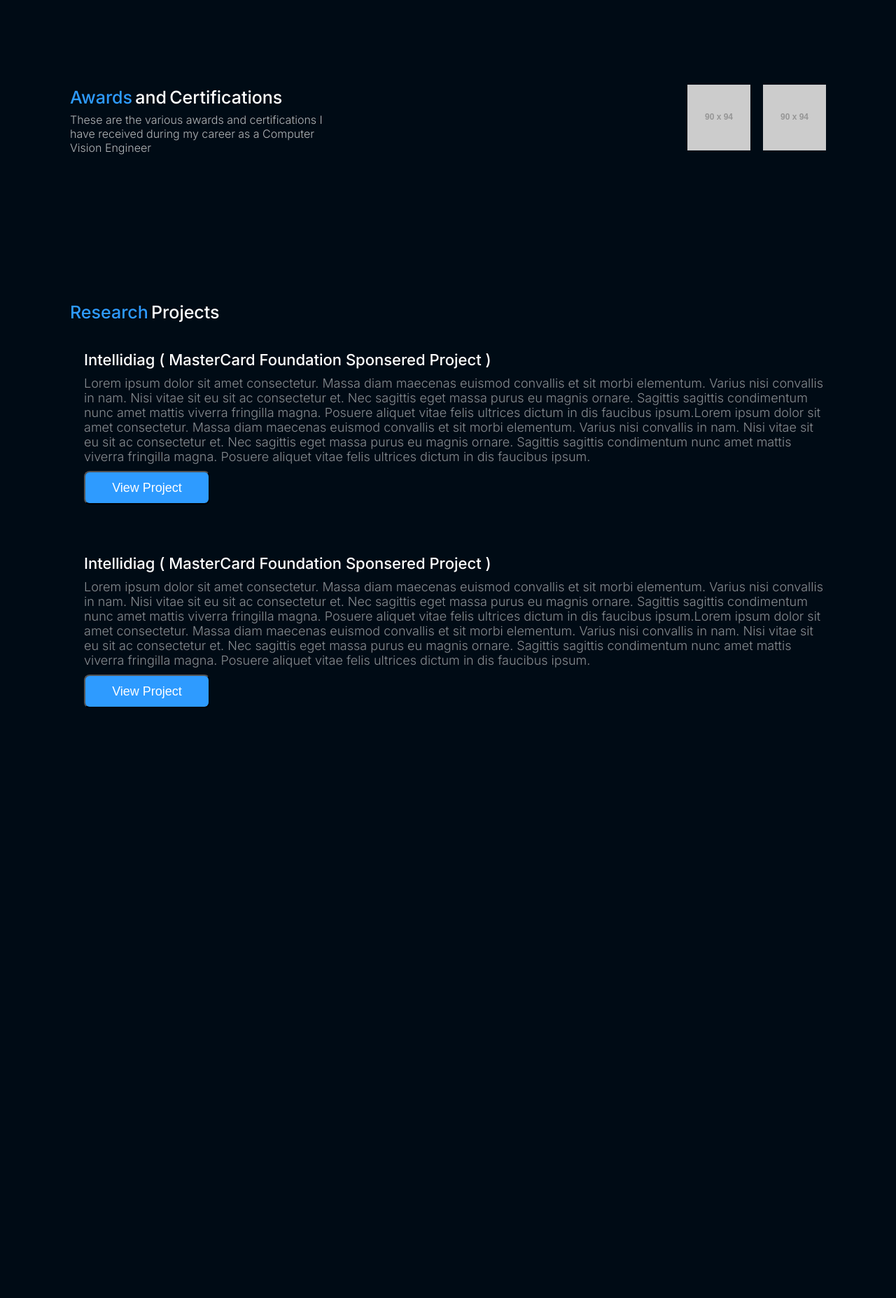
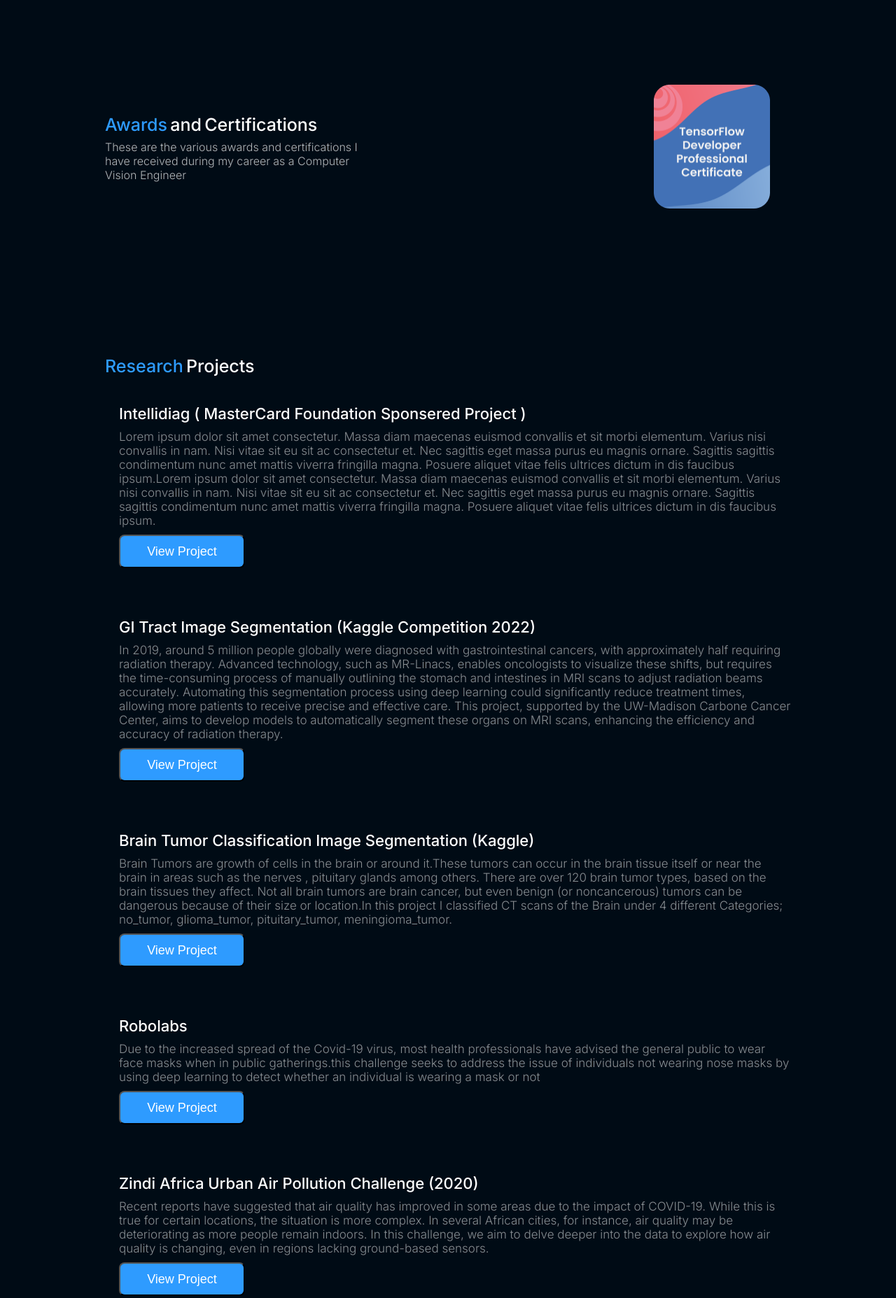
Before and after one commit to KojoAning/portfolio, a plain HTML site: page index.html in a window 1280 px wide. Shown: the part 880-2735 px from the top of the page at 70% size. Before the commit the page ends 2250 px from the top, so only its background shows below. Drawn offline with Linux system fonts and the light colour scheme; placeholder pictures from the web are drawn by us.

Commit message:
updated Content

```diff
--- a/index.html
+++ b/index.html
@@ -95,8 +95,8 @@
           </div>
         </div>
         <div class="awards-images">
-          <img src="https://via.placeholder.com/90x94" class="award-image" />
-          <img src="https://via.placeholder.com/90x94" class="award-image" />
+          <img src="images\Rectangle 42.png" class="award-image" />
+          <!-- <img src="https://via.placeholder.com/90x94" class="award-image" /> -->
         </div>
       </div>
       <div class="project-section">
@@ -129,21 +129,79 @@
           </div>
           <div class="project">
             <div class="project-name">
-              <h5>Intellidiag ( MasterCard Foundation Sponsered Project )</h5>
+              <h5>GI Tract Image Segmentation (Kaggle Competition 2022)</h5>
             </div>
             <p>
-              Lorem ipsum dolor sit amet consectetur. Massa diam maecenas
-              euismod convallis et sit morbi elementum. Varius nisi convallis in
-              nam. Nisi vitae sit eu sit ac consectetur et. Nec sagittis eget
-              massa purus eu magnis ornare. Sagittis sagittis condimentum nunc
-              amet mattis viverra fringilla magna. Posuere aliquet vitae felis
-              ultrices dictum in dis faucibus ipsum.Lorem ipsum dolor sit amet
-              consectetur. Massa diam maecenas euismod convallis et sit morbi
-              elementum. Varius nisi convallis in nam. Nisi vitae sit eu sit ac
-              consectetur et. Nec sagittis eget massa purus eu magnis ornare.
-              Sagittis sagittis condimentum nunc amet mattis viverra fringilla
-              magna. Posuere aliquet vitae felis ultrices dictum in dis faucibus
-              ipsum.
+              In 2019, around 5 million people globally were diagnosed with
+              gastrointestinal cancers, with approximately half requiring
+              radiation therapy. Advanced technology, such as MR-Linacs, enables
+              oncologists to visualize these shifts, but requires the
+              time-consuming process of manually outlining the stomach and
+              intestines in MRI scans to adjust radiation beams accurately.
+              Automating this segmentation process using deep learning could
+              significantly reduce treatment times, allowing more patients to
+              receive precise and effective care. This project, supported by the
+              UW-Madison Carbone Cancer Center, aims to develop models to
+              automatically segment these organs on MRI scans, enhancing the
+              efficiency and accuracy of radiation therapy.
+            </p>
+            <button>View Project</button>
+          </div>
+          <div class="project">
+            <div class="project-name">
+              <h5>Brain Tumor Classification Image Segmentation (Kaggle)</h5>
+            </div>
+            <p>
+              Brain Tumors are growth of cells in the brain or around it.These
+              tumors can occur in the brain tissue itself or near the brain in
+              areas such as the nerves , pituitary glands among others. There
+              are over 120 brain tumor types, based on the brain tissues they
+              affect. Not all brain tumors are brain cancer, but even benign (or
+              noncancerous) tumors can be dangerous because of their size or
+              location.In this project I classified CT scans of the Brain under
+              4 different Categories; no_tumor, glioma_tumor, pituitary_tumor,
+              meningioma_tumor.
+            </p>
+            <button>View Project</button>
+          </div>
+          <div class="project">
+            <div class="project-name">
+              <h5>Robolabs</h5>
+            </div>
+            <p>
+              Due to the increased spread of the Covid-19 virus, most health
+              professionals have advised the general public to wear face masks
+              when in public gatherings.this challenge seeks to address the
+              issue of individuals not wearing nose masks by using deep learning
+              to detect whether an individual is wearing a mask or not
+            </p>
+            <button>View Project</button>
+          </div>
+          <div class="project">
+            <div class="project-name">
+              <h5>Zindi Africa Urban Air Pollution Challenge (2020)</h5>
+            </div>
+            <p>
+              Recent reports have suggested that air quality has improved in
+              some areas due to the impact of COVID-19. While this is true for
+              certain locations, the situation is more complex. In several
+              African cities, for instance, air quality may be deteriorating as
+              more people remain indoors. In this challenge, we aim to delve
+              deeper into the data to explore how air quality is changing, even
+              in regions lacking ground-based sensors.
+            </p>
+            <button>View Project</button>
+          </div>
+          <div class="project">
+            <div class="project-name">
+              <h5>Zindi Africa Spot the Mask Challenge (2020)</h5>
+            </div>
+            <p>
+              Due to the increased spread of the Covid-19 virus, most health
+              professionals have advised the general public to wear face masks
+              when in public gatherings.this challenge seeks to address the
+              issue of individuals not wearing nose masks by using deep learning
+              to detect whether an individual is wearing a mask or not
             </p>
             <button>View Project</button>
           </div>
--- a/styles.css
+++ b/styles.css
@@ -70,8 +70,8 @@ body {
 }
 
 .skills-section {
-  padding-left: 100px;
-  padding-right: 100px;
+  padding-left: 150px;
+  padding-right: 150px;
   display: flex;
   flex-direction: row;
   justify-content: space-between;
@@ -157,8 +157,8 @@ body {
 }
 
 .awards-section {
-  padding-left: 100px;
-  padding-right: 100px;
+  padding-left: 150px;
+  padding-right: 150px;
   display: flex;
   flex-direction: row;
   justify-content: space-between;
@@ -200,23 +200,28 @@ body {
 }
 
 .awards-images {
-  width: 198px;
-  height: 100px;
-  position: relative;
+  display: flex;
+  /* background-color: greenyellow; */
+
+  height: 177px;
+  flex-direction: row;
+  justify-content: space-between;
+  /* position: relative; */
 }
 
 .award-image {
-  width: 90px;
-  height: 94px;
+  width: 166px;
+  height: 177px;
   left: 0px;
+  padding-right: 30px;
   top: 0px;
-  position: absolute;
+  /* position: absolute; */
 }
 
-.award-image:nth-child(2) {
+/* .award-image:nth-child(2) {
   left: 108px;
   top: 0px;
-}
+} */
 
 .experiencesection {
   width: 1218px;
@@ -255,8 +260,8 @@ body {
 .toppart {
   display: flex;
   flex-direction: row;
-  margin-left: 100px;
-  margin-right: 100px;
+  margin-left: 150px;
+  margin-right: 150px;
 }
 .position {
   font-size: 25px;
@@ -365,8 +370,8 @@ body {
 }
 
 .project-section {
-  padding-left: 100px;
-  padding-right: 100px;
+  padding-left: 150px;
+  padding-right: 150px;
 }
 
 .project-list {
@@ -382,7 +387,7 @@ body {
 .project-list p {
   margin-top: 10px;
   margin-bottom: 10px;
-  font-size: 18px;
+  font-size: 17px;
   font-weight: 300;
   color: rgba(255, 255, 255, 0.53);
 }
```
Also changed, not shown: abstract-preview-13-p-500.png (added), images/Rectangle 42.png (added).
